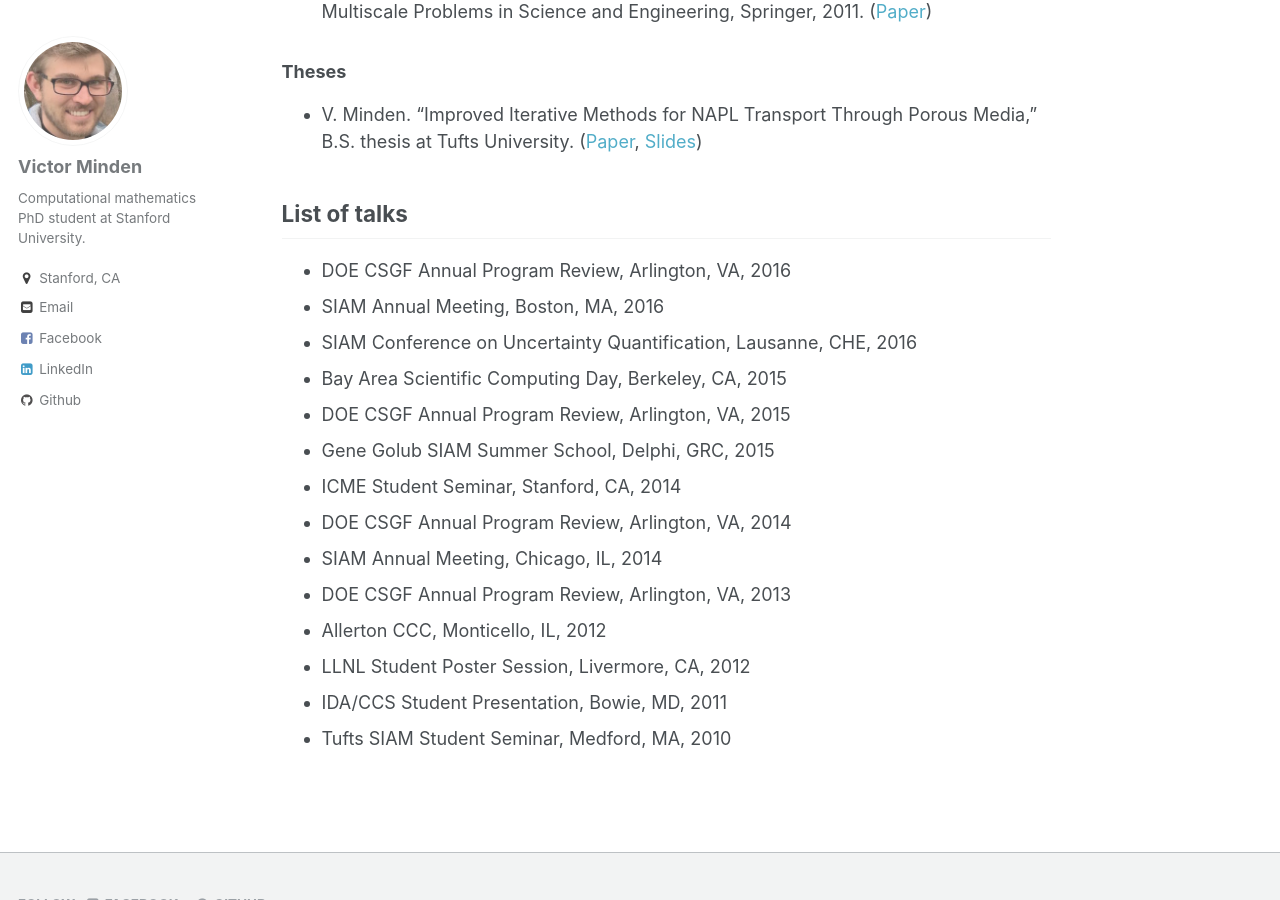
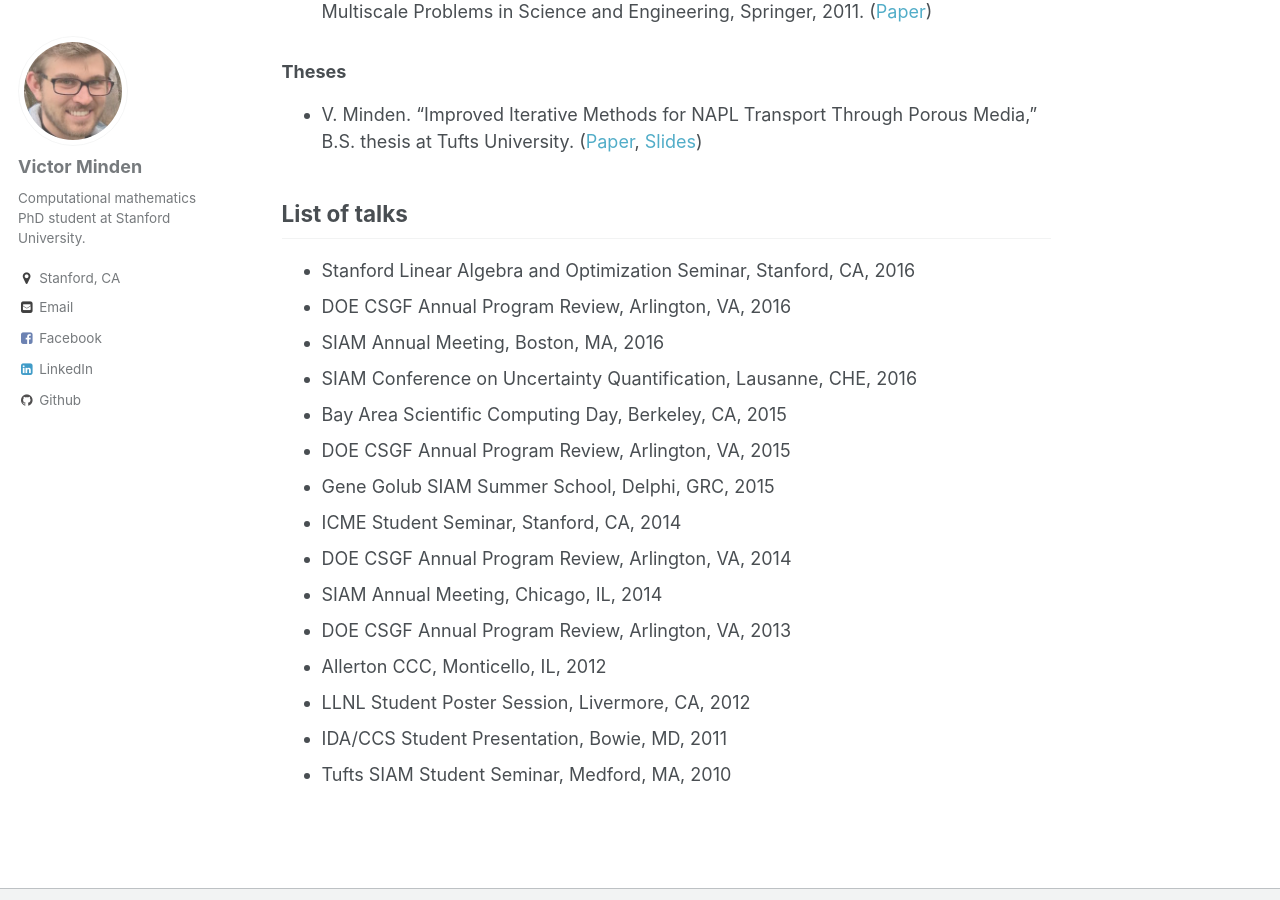
Before and after one commit to victorminden/victorminden.github.io, a Jekyll site: the page built from _pages/papers.md, in a window 1280 px wide and 900 px high, scrolled down 995 px. Built offline with Jekyll 4.4.1, drawn with Linux system fonts in a browser that asks for light colours.

Commit message:
new talk

```diff
--- a/_pages/papers.md
+++ b/_pages/papers.md
@@ -26,6 +26,7 @@ permalink: /papers.html
 - V. Minden. "Improved Iterative Methods for NAPL Transport Through Porous Media," B.S. thesis at Tufts University. ([Paper](docs/mindenthesis.pdf), [Slides](docs/thesisslides.pdf))
 
 ## List of talks
+- Stanford Linear Algebra and Optimization Seminar, Stanford, CA, 2016
 - DOE CSGF Annual Program Review, Arlington, VA, 2016
 - SIAM Annual Meeting, Boston, MA, 2016
 - SIAM Conference on Uncertainty Quantification, Lausanne, CHE, 2016
```
